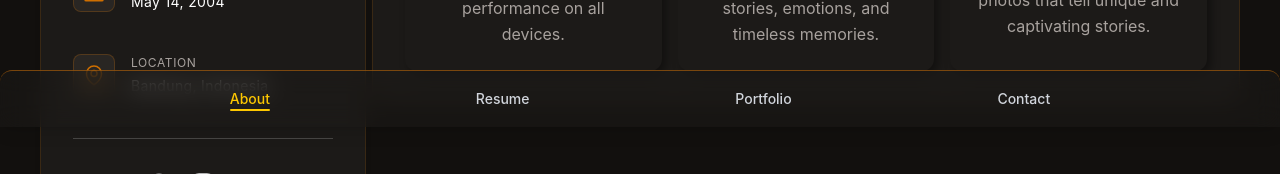
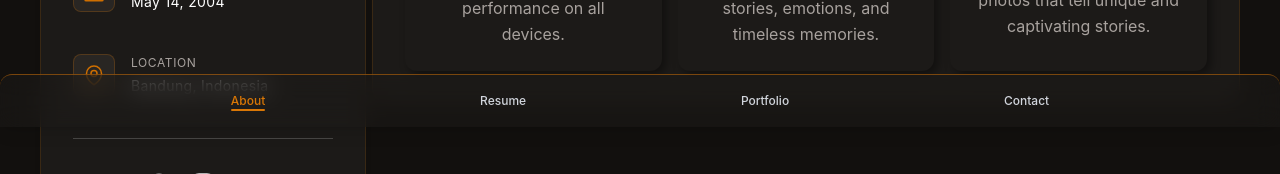
Before and after one commit to rafiizzaturohman/gluon, a Next.js app: page / in a window 1280 px wide. Shown: the part 674-848 px from the top of the page. Built offline with nearby package versions, Linux system fonts and the light colour scheme.

Commit message:
Content Update

```diff
--- a/src/app/globals.css
+++ b/src/app/globals.css
@@ -164,7 +164,7 @@
 
   /* ===== NavBar ===== */
   .navbar-card {
-    @apply backdrop-blur-lg bg-[var(--color-surface)]/10 px-6 py-4
+    @apply backdrop-blur-lg bg-[var(--color-surface)]/10 p-4
         border-t border-[var(--color-primary)]/50 shadow-lg rounded-t-xl;
   }
   .items-layout {
--- a/src/components/navbar.tsx
+++ b/src/components/navbar.tsx
@@ -18,8 +18,8 @@ const NavBar = ({ setActiveTab, activeTab }: Props) => {
             <button
               key={tab}
               onClick={() => setActiveTab(tab)}
-              className={`relative py-0.5 text-sm font-medium transition-colors capitalize hover:text-gray-400 cursor-pointer ${
-                activeTab === tab ? "text-yellow-400" : "text-gray-300"
+              className={`relative py-0.5 text-xs font-medium transition-colors capitalize hover:text-gray-400 cursor-pointer ${
+                activeTab === tab ? "text-[#d97706]" : "text-gray-300"
               }`}
             >
               {tab}
@@ -28,7 +28,7 @@ const NavBar = ({ setActiveTab, activeTab }: Props) => {
               {activeTab === tab && (
                 <motion.div
                   layoutId="underline"
-                  className="absolute left-0 right-0 h-[2px] bg-yellow-400 rounded-full"
+                  className="absolute left-0 right-0 h-[2px] bg-[#d97706] rounded-full"
                   transition={{ type: "spring", stiffness: 300, damping: 25 }}
                 />
               )}
```
